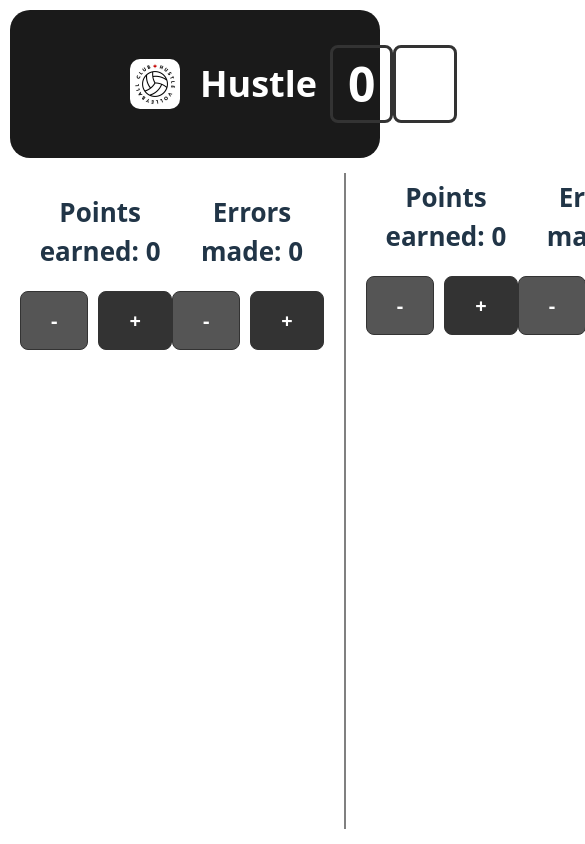
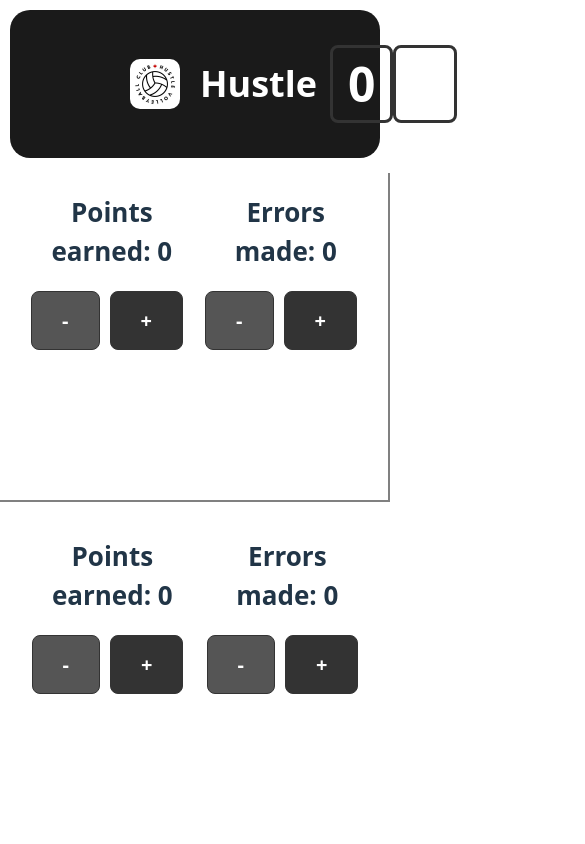
Before and after one commit to jrosario0225/volleyball-tracker, a React (Vite) app: page / in a window 390 px wide. Shown: the top 844 px of the page, 585 px wide, since content can reach past the window. Built offline with nearby package versions, Linux system fonts and the light colour scheme.

Commit message:
Created a new folder for desktop and mobile

```diff
--- a/src/App.css
+++ b/src/App.css
@@ -9,3 +9,20 @@
   display: flex;
   flex-direction: column;
 }
+
+/* Mobile Optimization */
+
+@media (max-width: 768px) {
+
+  .teams-container {
+    flex-direction: column;
+  }
+
+  .team-section:first-child {
+    border-right: none;
+    border-bottom: 2px solid gray;
+    margin-top: 0;
+    margin-bottom: 0;
+
+  }
+}
```
Also changed, not shown: src/App.jsx (+3 -8 lines), src/components/desktop/Scoreboard.css (renamed from src/components/Scoreboard.css), src/components/desktop/Scoreboard.jsx (renamed from src/components/Scoreboard.jsx), src/components/desktop/TeamSection.css (renamed from src/components/TeamSection.css), src/components/desktop/TeamSection.jsx (renamed from src/components/TeamSection.jsx).
